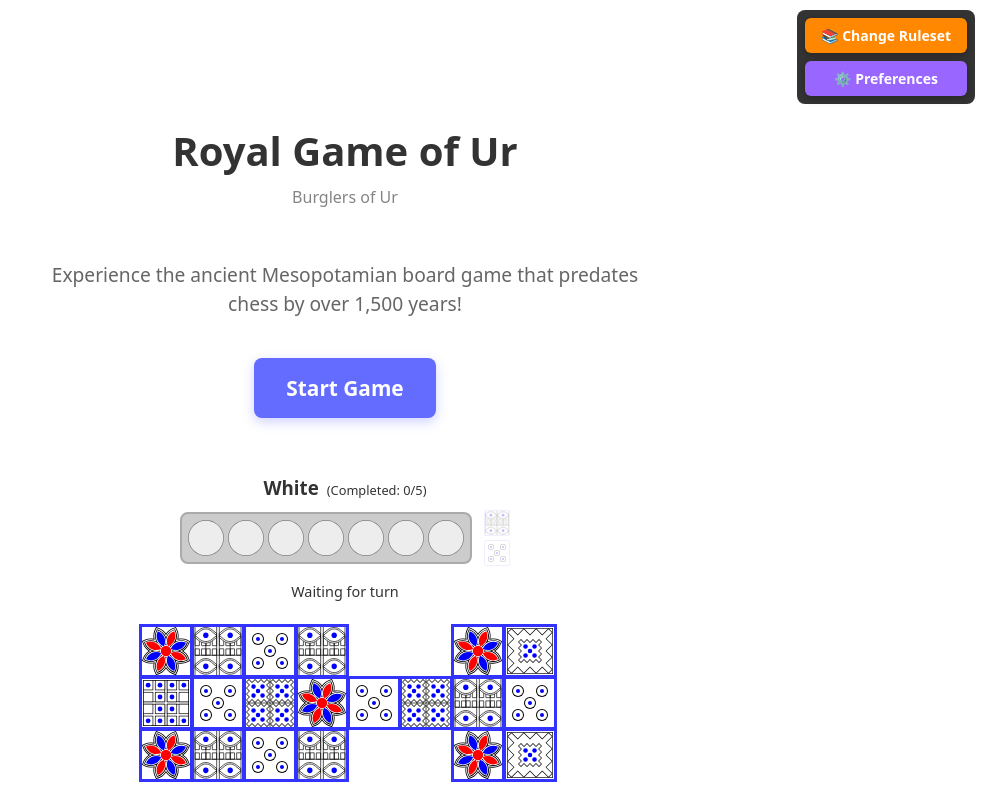
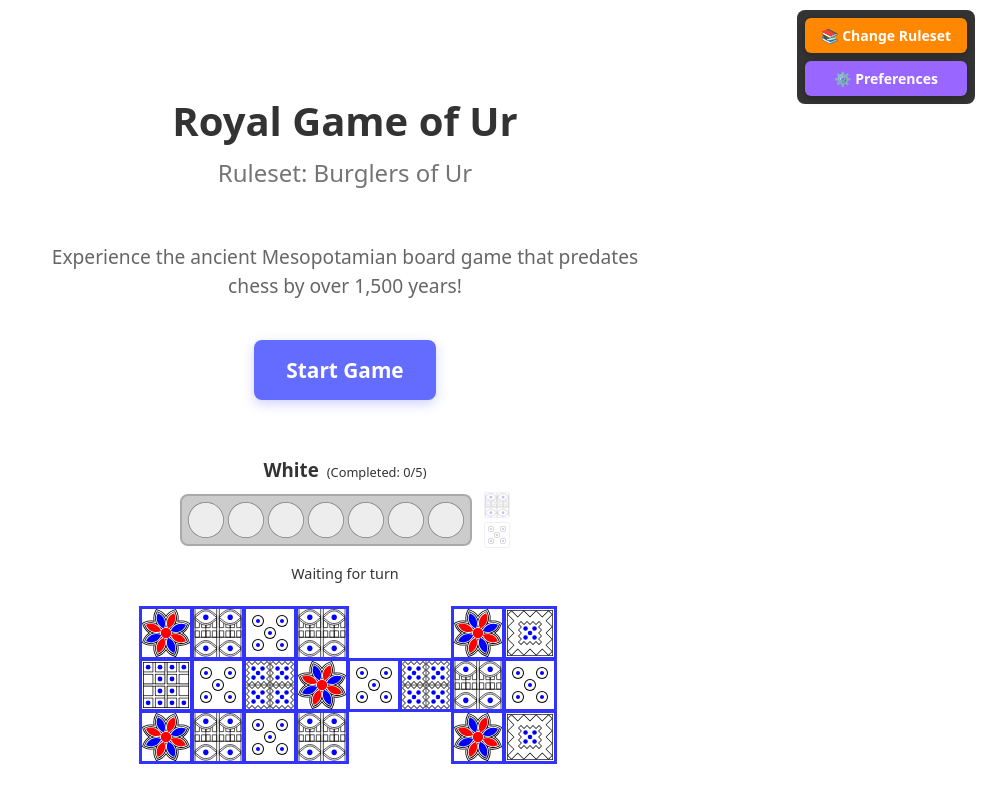
Before and after one commit to GloinTheDark/ur2, a React (Vite) app: page / in a window 1280 px wide. Shown: the top 794 px of the page, without its empty margins (295-1280 px from the left). Built offline with nearby package versions, Linux system fonts and the light colour scheme.

Commit message:
dark mode contrast tweeks

```diff
--- a/src/App.css
+++ b/src/App.css
@@ -110,6 +110,11 @@
   --info-box-bg: #f0f8ff;
   --temple-box-bg: #f5f0ff;
   --dark-mode-filter: none;
+  --border-color: #ddd;
+  --input-bg: #fff;
+  --subtitle-color: #666;
+  --text-secondary: #666;
+  --highlight-bg: #e9f4ff;
 }
 
 @media (prefers-color-scheme: dark) {
@@ -121,6 +126,11 @@
     --info-box-bg: #3a4a5a;
     --temple-box-bg: #2a1f32;
     --dark-mode-filter: brightness(1.2);
+    --border-color: #555;
+    --input-bg: #3a3a3a;
+    --subtitle-color: #bbb;
+    --text-secondary: #aaa;
+    --highlight-bg: #2a4a2a;
   }
 }
 
--- a/src/App.tsx
+++ b/src/App.tsx
@@ -398,7 +398,7 @@ function App() {
 
       {/* Game Title - Always show */}
       <div style={{
-        marginTop: state.gameStarted ? '20px' : '50px',
+        marginTop: '20px',
         textAlign: 'center'
       }}>
         <h1 style={{
@@ -411,13 +411,14 @@ function App() {
           Royal Game of Ur
         </h1>
         <div style={{
-          fontSize: state.gameStarted ? '0.9rem' : '1rem',
+          fontSize: state.gameStarted ? '1.35rem' : '1.5rem',
           color: 'var(--subtitle-color, #666)',
           marginBottom: state.gameStarted ? '16px' : '20px',
           fontWeight: '500',
-          opacity: 0.8
+          opacity: 0.9,
+          filter: 'var(--dark-mode-filter, none)'
         }}>
-          {settings.currentRuleSet}
+          Ruleset: {settings.currentRuleSet}
         </div>
       </div>
 
--- a/src/GameSettings.tsx
+++ b/src/GameSettings.tsx
@@ -152,8 +152,8 @@ const GameSettings: React.FC<GameSettingsProps> = ({
                         style={{
                             padding: '16px',
                             borderRadius: '8px',
-                            border: `2px solid ${settings.currentRuleSet === ruleSet.name ? '#4CAF50' : '#ddd'}`,
-                            backgroundColor: settings.currentRuleSet === ruleSet.name ? '#e8f5e8' : 'var(--button-bg, #f9f9f9)',
+                            border: `2px solid ${settings.currentRuleSet === ruleSet.name ? '#4CAF50' : 'var(--border-color, #ddd)'}`,
+                            backgroundColor: settings.currentRuleSet === ruleSet.name ? 'var(--highlight-bg, #e8f5e8)' : 'var(--button-bg, #f9f9f9)',
                             cursor: 'pointer',
                             width: '100%',
                             maxWidth: '500px',
```
Also changed, not shown: src/GameSetup.tsx (+10 -1 lines).
